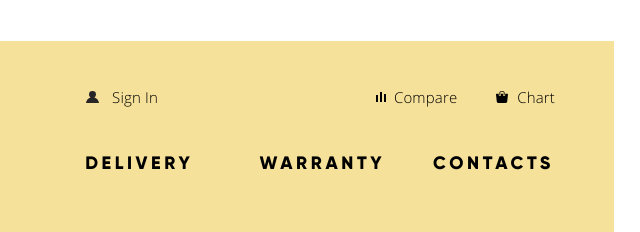
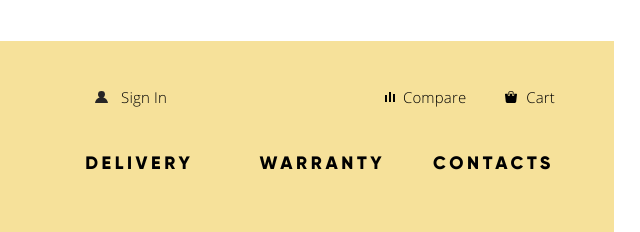
Before and after one commit to kleimenov/DEVICE-HTML-CSS-project, a plain HTML site: page index.html in a window 1280 px wide. Shown: the top 232 px of the page, 606-1246 px from the left. Drawn offline with Linux system fonts and the light colour scheme; files whose address does not match are found by name.

Commit message:
change spelling mistake

```diff
--- a/index.html
+++ b/index.html
@@ -36,7 +36,7 @@
             </ul>
             <ul class="purchase-list">
               <li><a class="compare-link" href="#">Compare</a></li>
-              <li><a class="cart-link" href="#">Chart</a></li>
+              <li><a class="cart-link" href="#">Cart</a></li>
             </ul>
           </div>
         </div>
```
